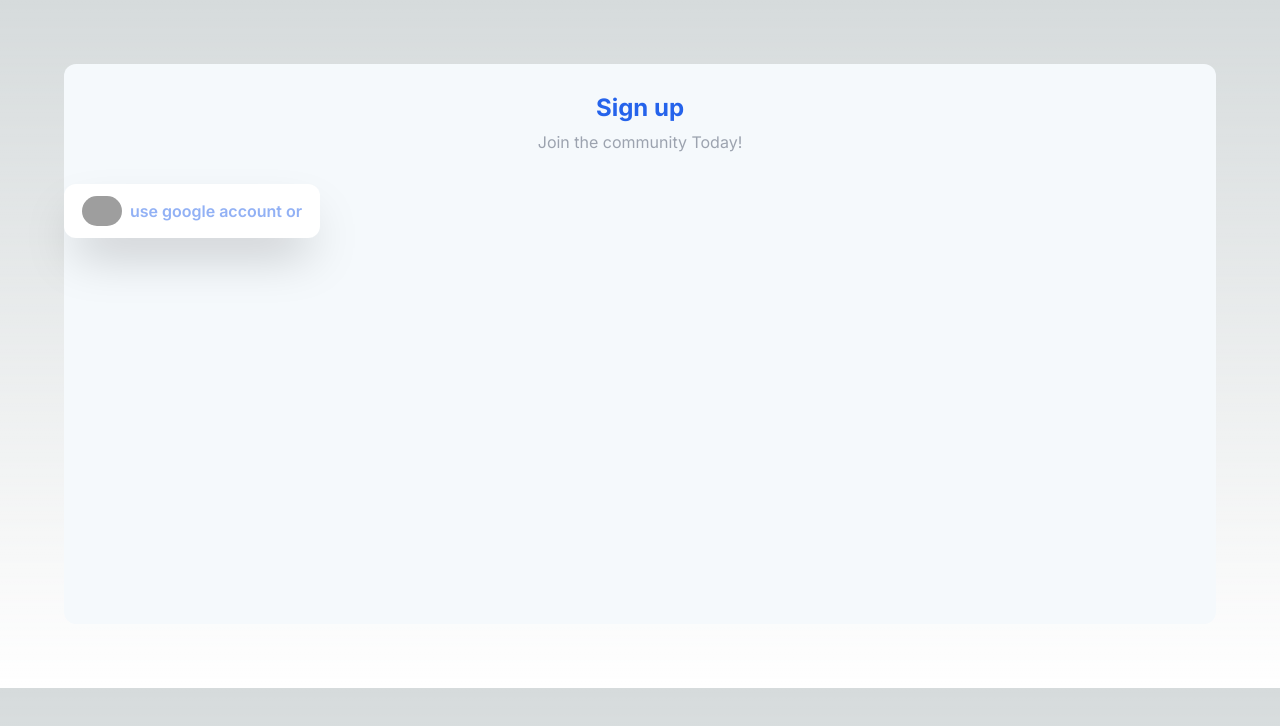
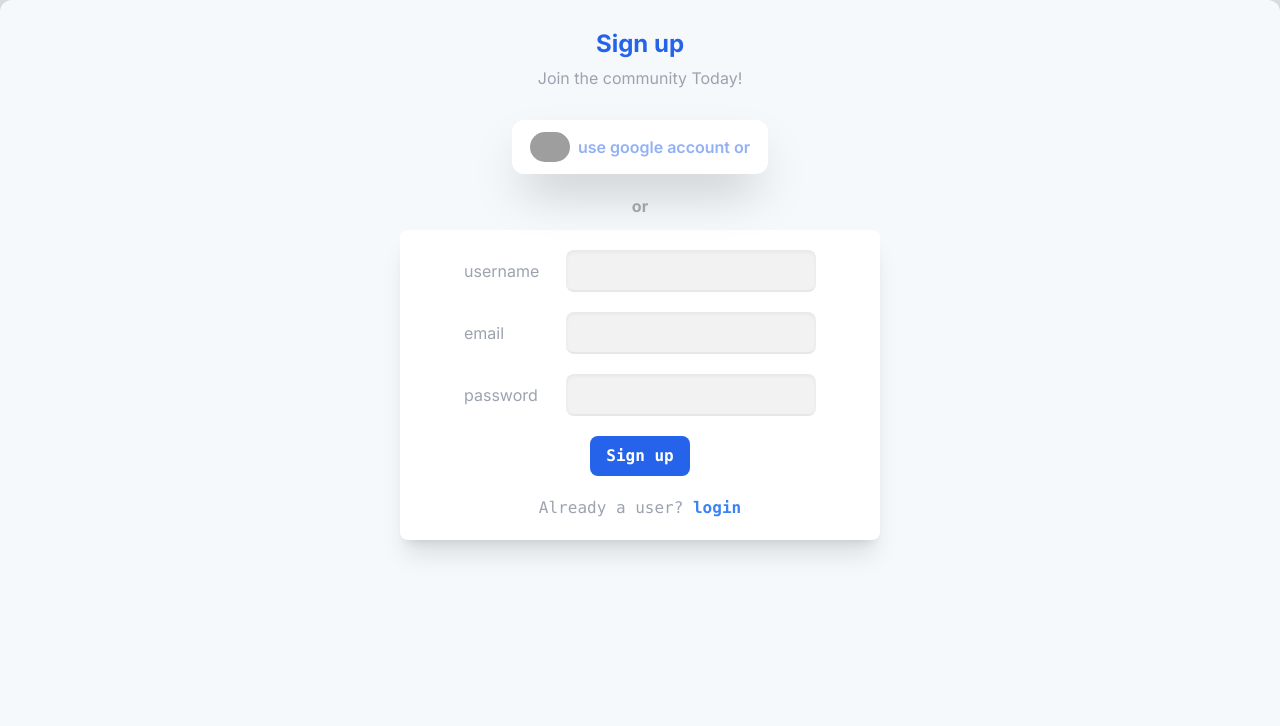
Before and after one commit to Ayanokouji2/next-project-01, a Next.js app: page /signup in a window 1280 px wide. Shown: the top 726 px of the page. Built offline with nearby package versions, Linux system fonts and the light colour scheme; grey boxes are pictures that could not be loaded.

Commit message:
login/signup page

```diff
--- a/src/app/login/page.tsx
+++ b/src/app/login/page.tsx
@@ -1,5 +1,81 @@
+'use client';
+
+import Link from 'next/link';
+import axios from 'axios';
+import React from 'react';
+
 export default function page() {
-    return <main className="">
-        <h2 className="font-mono text-center text-3xl">Login Page</h2>
-    </main>;
+    const [user, setUser] = React.useState({
+        email: '',
+        password: '',
+    });
+
+    const onLogin = async () => {};
+
+    return (
+        <main className=" h-screen overflow-hidden">
+            <div className="h-full rounded-xl bg-[#F5F9FC] ">
+                <div className="text-blue-600 font-bold text-center text-2xl py-7">
+                    <p>Login </p>
+                    <span className="text-gray-400 font-normal text-base">
+                        Welcome back to community Today!
+                    </span>
+                </div>
+
+
+
+                <div className=" flex flex-col gap-5 justify-center items-center text-gray-400 font-normal text-base  w-[30rem] shadow-xl mx-auto rounded-lg mt-3 p-5 bg-white">
+
+                    <div className="flex justify-between px-11 items-center w-full">
+                        <label htmlFor="email">email</label>
+                        <input
+                            className="focus:outline-none shadow-inner bg-black/5 border-b-2 focus:border-b-blue-300 text-black/80 font-semibold p-2 rounded-lg "
+                            type="email"
+                            id="email"
+                            value={user.email}
+                            onChange={(e) =>
+                                setUser((prev) => ({
+                                    ...prev,
+                                    email: e.target.value,
+                                }))
+                            }
+                        />
+                    </div>
+
+                    <div className="flex justify-between px-11 items-center w-full">
+                        <label htmlFor="password">password</label>
+                        <input
+                            className="focus:outline-none shadow-inner bg-black/5 border-b-2 focus:border-b-blue-300 text-black/80 font-semibold p-2 rounded-lg "
+                            type="password"
+                            id="password"
+                            value={user.password}
+                            onChange={(e) =>
+                                setUser((prev) => ({
+                                    ...prev,
+                                    password: e.target.value,
+                                }))
+                            }
+                        />
+                    </div>
+
+                    <button
+                        className="bg-blue-600 py-2 px-4 rounded-lg text-white font-mono font-semibold"
+                        onClick={onLogin}
+                    >
+                        Login
+                    </button>
+
+                    <p className="font-mono">
+                        New to community?{' '}
+                        <Link
+                            href="/signup"
+                            className="text-blue-500 font-semibold font-mono"
+                        >
+                            signup
+                        </Link>{' '}
+                    </p>
+                </div>
+            </div>
+        </main>
+    );
 }
--- /dev/null
+++ b/src/app/profile/[userid]/page.tsx
@@ -0,0 +1,7 @@
+export default function UserProfile({params}: any) {
+    return (
+        <div className="text-center text-3xl font-bold text-black bg-orange-500">
+            {params.userid}
+        </div>
+    )
+}
--- a/src/app/signup/page.tsx
+++ b/src/app/signup/page.tsx
@@ -1,15 +1,22 @@
 'use client';
 
-import Link from 'next/link'
+import Link from 'next/link';
 import axios from 'axios';
-import React from 'react'
-import { useRouter } from 'next/navigation';
+import React from 'react';
 
 import Image from 'next/image';
 export default function page() {
+    const [user, setUser] = React.useState({
+        username: '',
+        email: '',
+        password: '',
+    });
+
+    const onSignup = async () => {};
+
     return (
-        <main className="p-16 h-[43rem]">
-            <div className="h-full rounded-xl bg-[#F5F9FC]">
+        <main className=" h-screen overflow-hidden">
+            <div className="h-full rounded-xl bg-[#F5F9FC] ">
                 <div className="text-blue-600 font-bold text-center text-2xl py-7">
                     <p>Sign up</p>
                     <span className="text-gray-400 font-normal text-base">
@@ -17,7 +24,7 @@ export default function page() {
                     </span>
                 </div>
 
-                <button className="flex justify-center ">
+                <button className="w-full flex justify-center ">
                     <div className="flex justify-center items-center gap-2 bg-white w-[16rem] p-3 rounded-xl shadow-2xl">
                         <Image
                             src="https://encrypted-tbn0.gstatic.com/images?q=tbn:ANd9GcQYBSO99IGM1cKZInah4wlYoi20FT7xEc3PPw&s"
@@ -32,6 +39,76 @@ export default function page() {
                         </p>
                     </div>
                 </button>
+                <p className="mt-5 text-gray-500/60 text-center font-bold">
+                    or
+                </p>
+
+                <div className=" flex flex-col gap-5 justify-center items-center text-gray-400 font-normal text-base  w-[30rem] shadow-xl mx-auto rounded-lg mt-3 p-5 bg-white">
+                    <div className="flex justify-between px-11 items-center w-full">
+                        <label htmlFor="username">username</label>
+                        <input
+                            className="focus:outline-none shadow-inner bg-black/5 border-b-2 focus:border-b-blue-300 text-black/80 font-semibold p-2 rounded-lg "
+                            type="text"
+                            id="username"
+                            value={user.username}
+                            onChange={(e) =>
+                                setUser((prev) => ({
+                                    ...prev,
+                                    username: e.target.value,
+                                }))
+                            }
+                        />
+                    </div>
+
+                    <div className="flex justify-between px-11 items-center w-full">
+                        <label htmlFor="email">email</label>
+                        <input
+                            className="focus:outline-none shadow-inner bg-black/5 border-b-2 focus:border-b-blue-300 text-black/80 font-semibold p-2 rounded-lg "
+                            type="email"
+                            id="email"
+                            value={user.email}
+                            onChange={(e) =>
+                                setUser((prev) => ({
+                                    ...prev,
+                                    email: e.target.value,
+                                }))
+                            }
+                        />
+                    </div>
+
+                    <div className="flex justify-between px-11 items-center w-full">
+                        <label htmlFor="password">password</label>
+                        <input
+                            className="focus:outline-none shadow-inner bg-black/5 border-b-2 focus:border-b-blue-300 text-black/80 font-semibold p-2 rounded-lg "
+                            type="password"
+                            id="password"
+                            value={user.password}
+                            onChange={(e) =>
+                                setUser((prev) => ({
+                                    ...prev,
+                                    password: e.target.value,
+                                }))
+                            }
+                        />
+                    </div>
+
+                    <button
+                        className="bg-blue-600 py-2 px-4 rounded-lg text-white font-mono font-semibold"
+                        onClick={onSignup}
+                    >
+                        Sign up
+                    </button>
+
+                    <p className="font-mono">
+                        Already a user?{' '}
+                        <Link
+                            href="/login"
+                            className="text-blue-500 font-semibold font-mono"
+                        >
+                            login
+                        </Link>{' '}
+                    </p>
+                </div>
             </div>
         </main>
     );
```
